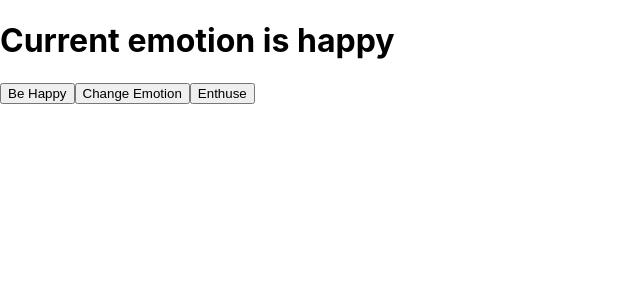
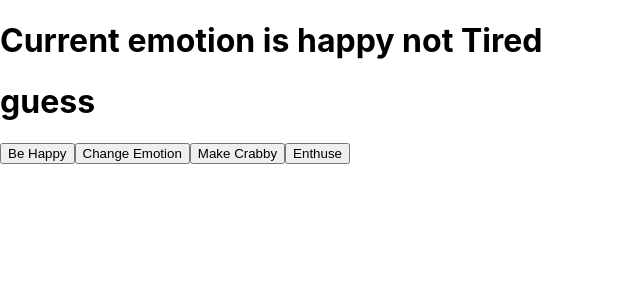
Before and after one commit to rmasonh18/react-essentials, a React (Create React App) app: page / in a window 1280 px wide. Shown: the top 300 px of the page, without its empty margins (0-640 px from the left). Built offline with nearby package versions, Linux system fonts and the light colour scheme.

Commit message:
adding more useEffect

```diff
--- a/src/App.js
+++ b/src/App.js
@@ -8,17 +8,27 @@ import './App.css';
 function App() {
  // use shorthand react.fragment for conditional rendering terinary statement
  const [emotion, setEmotion] = useState("happy");
+ const [secondary, setSecondary] = useState("Tired");
+
+
  console.log(emotion);
 
  //useEffect
  useEffect(() => {
    console.log(`It is ${emotion} around here`);
  }, [emotion]);
+ useEffect(() => {
+   console.log(`It is ${secondary} around here`);
+ } ,[secondary]);
  return (
   <>
-    <h1>Current emotion is { emotion } </h1>
+    <h1>Current emotion is { emotion } not { secondary} </h1>
+    <h1>guess</h1>
     <button onClick={() => setEmotion("HAPPY")}>Be Happy</button>
     <button onClick = {() => setEmotion("Frustrated")}>Change Emotion</button>
+    <button onClick = {() => setSecondary("CRABBY")}>Make Crabby</button>
+
+
     <button onClick = {() => setEmotion("Enthusatic")}>Enthuse</button>
   </>
  );
```
